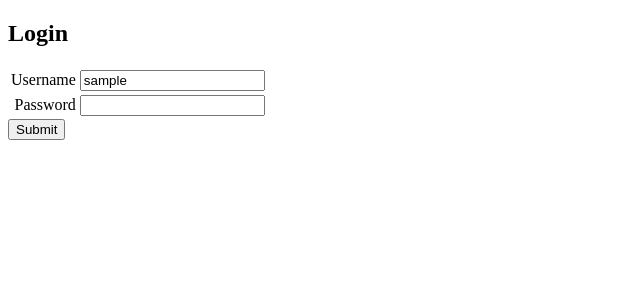
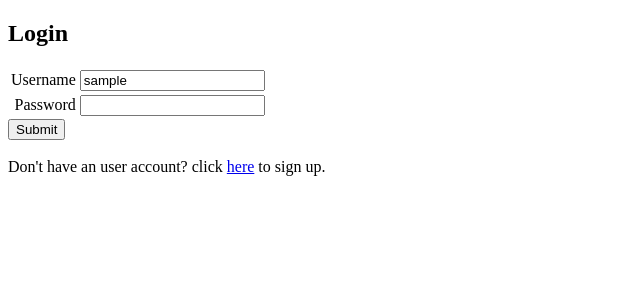
Before and after one commit to yusong-shen/multi_user_blog, a Python web app: template templates/login-form.html in a window 1280 px wide. Shown: the top 300 px of the page, without its empty margins (0-640 px from the left). Run offline with Jinja, Linux system fonts and the light colour scheme; the template is opened without the code that fills it: most values are stand-ins (such as "Sample title", 1, 10 or a date in 2020).

Commit message:
add a signup link to login page

```diff
--- a/templates/login-form.html
+++ b/templates/login-form.html
@@ -39,6 +39,11 @@
 
       <input type="submit">
     </form>
+
+    <br>
+    Don't have an user account?
+    click <a class="login-link" href="/signup"> here</a> to sign up.
+
   </body>
 
 </html>
```
